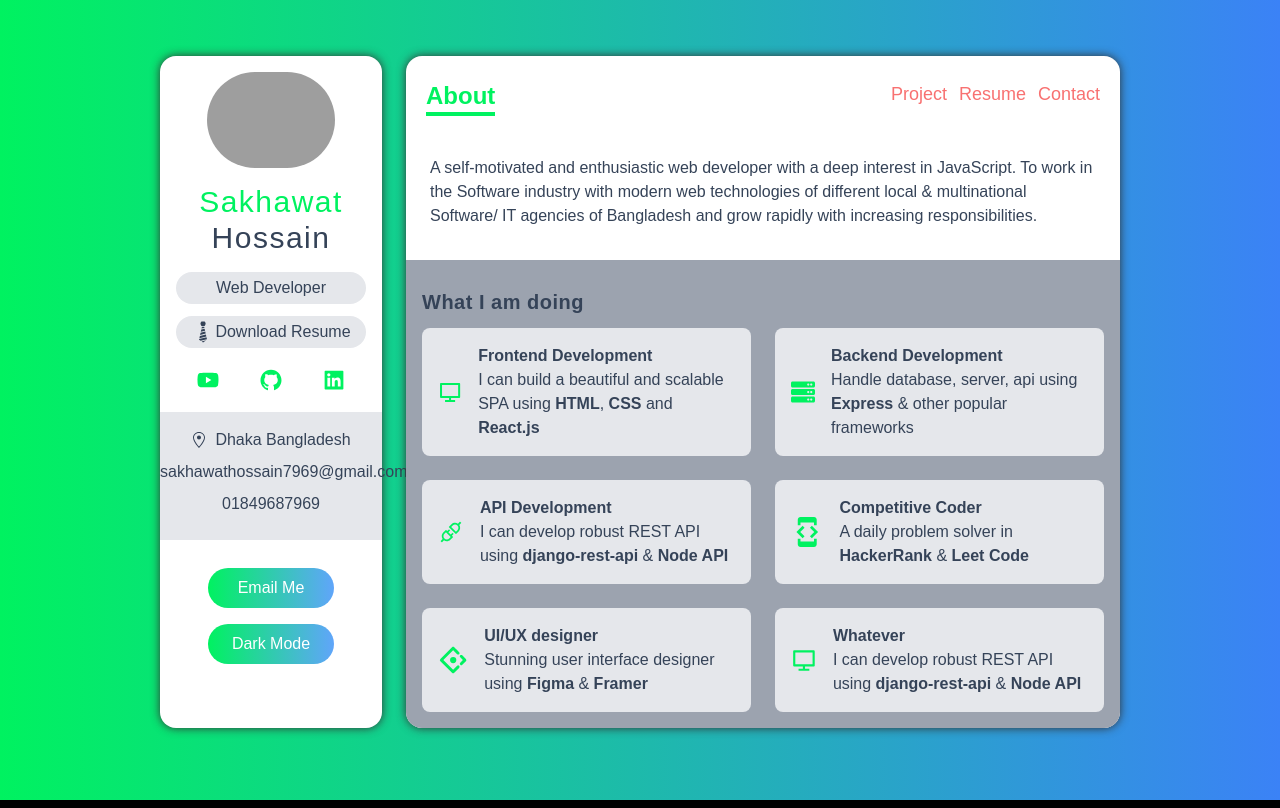
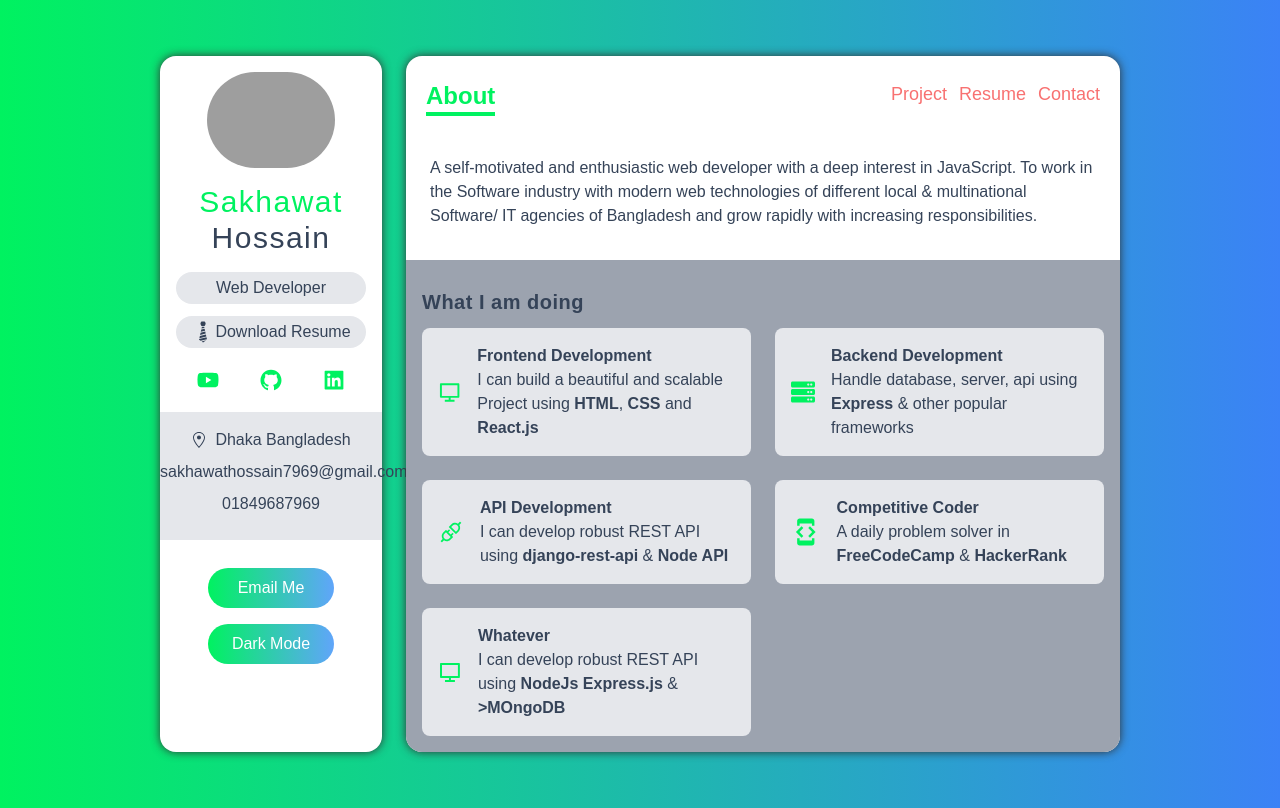
Before and after one commit to SakhawatHossain55/sakhawat-hossain, a Next.js app: page / in a window 1280 px wide. Built offline with nearby package versions, Linux system fonts and the light colour scheme; grey boxes are pictures that could not be loaded.

Commit message:
change about cekshon

```diff
--- a/data.ts
+++ b/data.ts
@@ -11,7 +11,7 @@ export const services:IService[] = [
     {
         Icon: RiComputerLine,
         title: 'Frontend Development',
-        about: 'I can build a beautiful and scalable SPA using <b>HTML</b>, <b>CSS</b> and <b>React.js</b>',
+        about: 'I can build a beautiful and scalable Project using <b>HTML</b>, <b>CSS</b> and <b>React.js</b>',
     },
     {
         Icon: FaServer,
@@ -26,17 +26,12 @@ export const services:IService[] = [
     {
         Icon: MdDeveloperMode,
         title: 'Competitive Coder',
-        about: 'A daily problem solver in <b>HackerRank</b> & <b>Leet Code</b>',
-    },
-    {
-        Icon: AiOutlineAntDesign,
-        title: 'UI/UX designer',
-        about: 'Stunning user interface designer using <b>Figma</b> & <b>Framer</b>',
+        about: 'A daily problem solver in <b>FreeCodeCamp</b> & <b>HackerRank</b>',
     },
     {
         Icon: RiComputerLine,
         title: 'Whatever',
-        about: 'I can develop robust REST API using <b>django-rest-api</b> & <b>Node API</b>',
+        about: 'I can develop robust REST API using <b>NodeJs</b> <b>Express.js</b> & <b>>MOngoDB</b>',
     }
 ]
 
```
